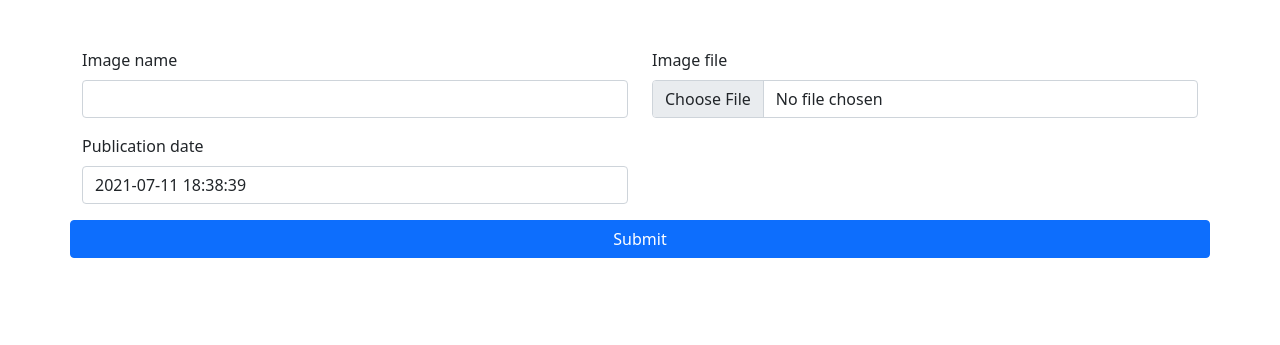
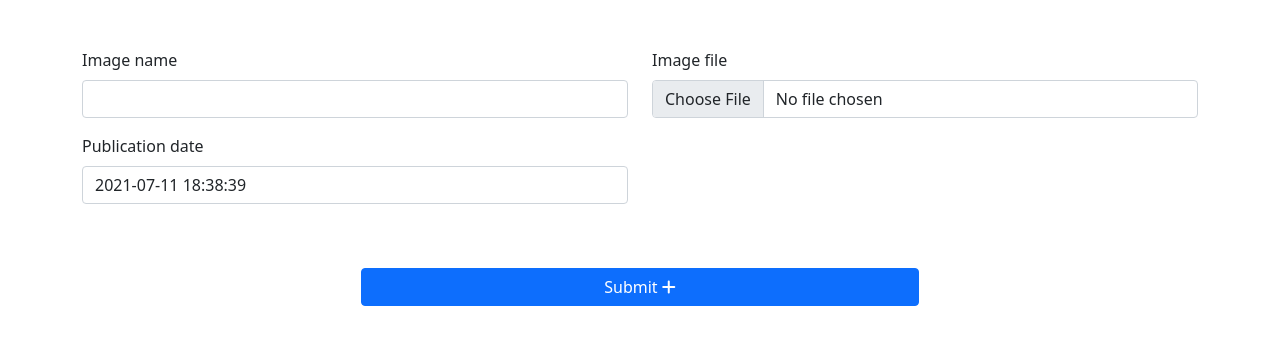
Before and after one commit to kchiv/recipeindex, a Django app: page /images/form/ in a window 1280 px wide. Shown: the part 62-407 px from the top of the page. Run offline with Django 3.2, Linux system fonts and the light colour scheme; some libraries are stand-ins or nearby versions.

Commit message:
added buttons depending on edit or submit

```diff
--- a/templates/image/file_form.html
+++ b/templates/image/file_form.html
@@ -6,7 +6,7 @@
 <div class="container my-5">
     <div class="row">
         <div class="col">
-            <form method="post" class="row" enctype="multipart/form-data">
+            <form method="post" class="row" enctype="multipart/form-data" id="fileForm">
                 {% csrf_token %}
                 {{ form.errors }}
                 {% for field in form %}
@@ -15,9 +15,28 @@
                         {{ field }}
                     </div>
                 {% endfor %}
-                <input class="btn btn-primary" type="submit" value="Submit">
             </form>
         </div>
     </div>
+    {% if edit %}
+        <form class="row" method="post" action="{% url 'images:file_delete' object.id  %}" id="deleteForm">
+            {% csrf_token %}
+        </form>
+    {% endif %}
+    <!-- Buttons -->
+    <div class="row my-5">
+        {% if edit %}
+        <div class="col-md-6 text-center">
+            <button class="btn btn-primary w-50" type="submit" value="Update" form="fileForm">Update <i class="fas fa-pen"></i></button>
+        </div>
+        <div class="col-md-6 text-center">
+            <button class="btn btn-danger w-50" type="submit" value="Delete" form="deleteForm">Delete <i class="fas fa-trash-alt"></i></button>
+        </div>
+        {% else %}
+        <div class="col-12 text-center">
+            <button class="btn btn-primary w-50" type="submit" value="Submit" form="fileForm">Submit <i class="fas fa-plus"></i></button>
+        </div>
+        {% endif %}
+    </div>
 </div>
 {% endblock %}
```
